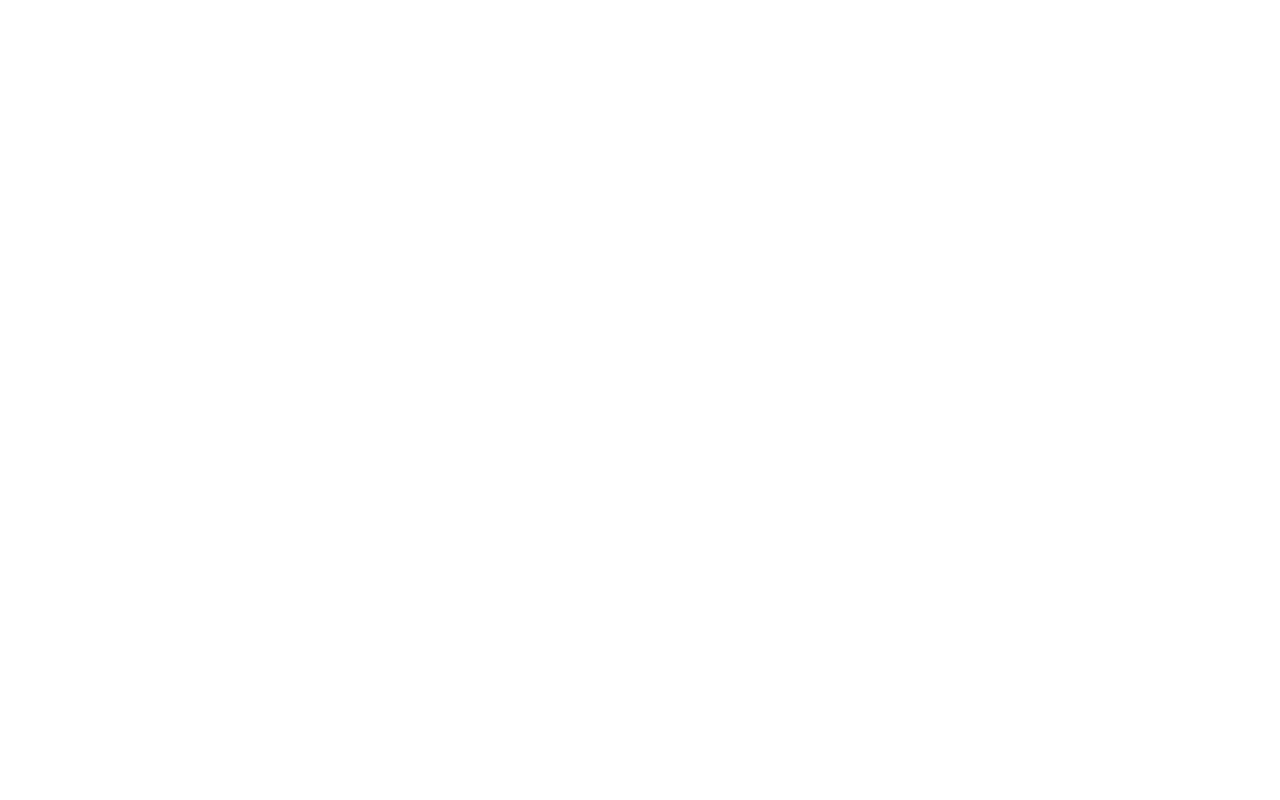
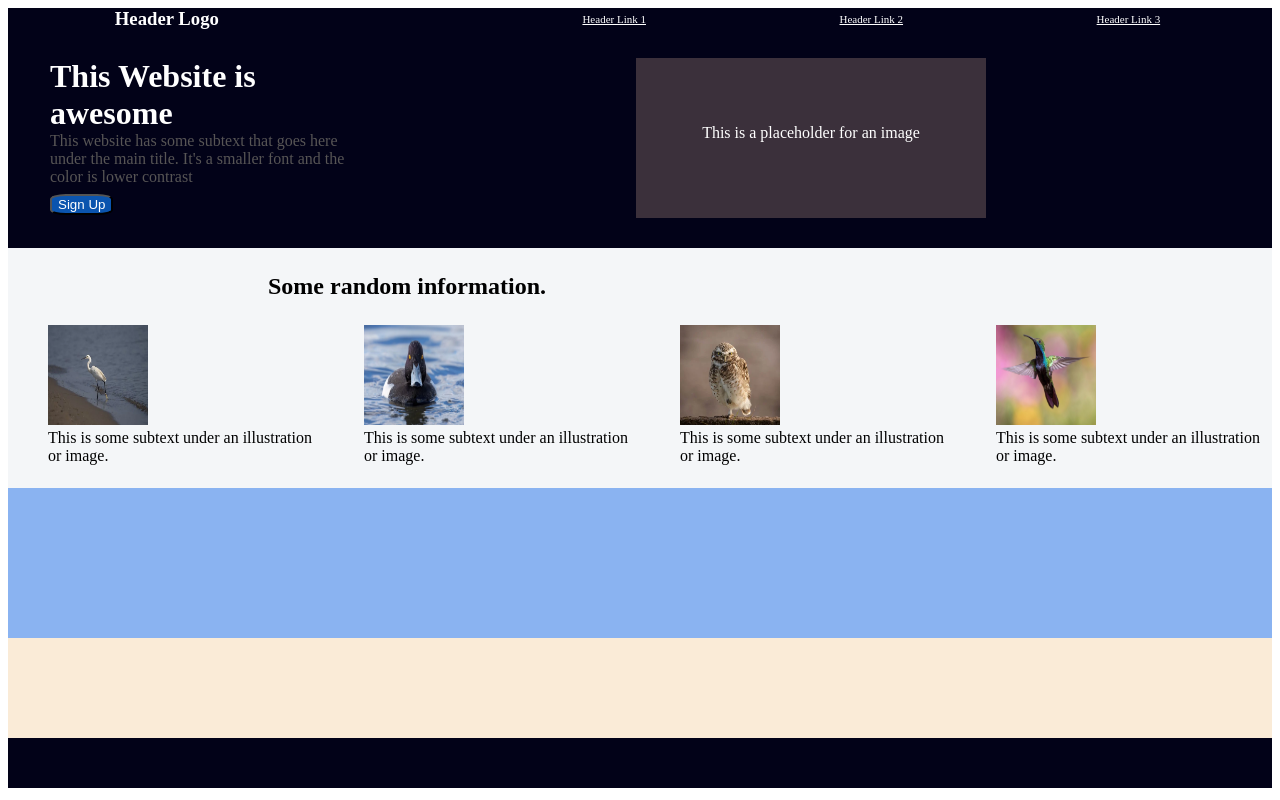
Before and after one commit to Jeff151/odinProject1, a plain HTML site: page index.html in a window 1280 px wide. Drawn offline with Linux system fonts and the light colour scheme.

Commit message:
index.html

```diff
--- a/index.html
+++ b/index.html
@@ -5,8 +5,60 @@
     <meta http-equiv="X-UA-Compatible" content="IE=edge">
     <meta name="viewport" content="width=device-width, initial-scale=1.0">
     <title>Project One</title>
+    <link rel="stylesheet" href="style.css" />
 </head>
-<body>
+
+<header id="header">
+    <div id="linkcontain">
+        <h3 class="logo">Header Logo</h3>
+        <a href="www.google.com">Header Link 1</a>
+        <a href="www.google.com">Header Link 2</a>
+        <a href="www.google.com">Header Link 3</a>
+    </div>
+
+    <div id="allcontain">
+        <div id="awesomecontain">
+            <h1 class="awesome">This Website is awesome</h1>
+            <p class="para">This website has some
+            subtext that goes here under the
+            main title.  It's a smaller font and
+             the color is lower contrast</p>
+            <button id="signup">Sign Up</button>
+        </div>
+
+        <div id="borderph">
+            <div  id="placeholder"><img src="" class="texti">This is a
+             placeholder for an image</img>
+            </div>
+        </div>
+    </div>
+    </header>
+    <body>
+    <div id="belowheader">
+        <div id="bhtitle"><h2>Some random information.</h2>
+        </div>
+        <div id="components">
+            <div id="ct1">
+                <div id="c1"><img src="bird.webp"></div>
+                <div id="t1">This is some subtext under an illustration or image.</div>
+            </div>
+            <div id="ct1">
+                <div id="c2"><img src="duck.webp"></div>
+                <div id="t2">This is some subtext under an illustration or image.</div>
+            </div>
+            <div id="ct1">
+                <div id="c3"><img src="owl.webp"></div>
+                <div id="t2">This is some subtext under an illustration or image.</div>
+            </div>
+            <div id="ct1">
+                <div id="c4"><img src="hummingbird.jpg"></div>
+                <div id="t4">This is some subtext under an illustration or image.</div>
+            </div>
+        </div>
+    </div>
+    <div id="third"></div>
+    <div id="fourth"></div>
+    <div id="footer"></div>
 
 </body>
 </html>
--- a/style.css
+++ b/style.css
@@ -0,0 +1,154 @@
+#header{
+    height: 240px;
+    background-color: rgb(2, 2, 24);
+
+}
+
+#belowheader{
+    height:240px;
+    background-color: rgb(244, 246, 248);
+
+
+
+}
+#third{
+    height: 150px;
+    background-color: rgb(138, 179, 241);
+}
+#fourth{
+    height: 100px;
+    background-color: antiquewhite;
+}
+#footer{
+    height: 50px;
+    background-color: rgb(2, 2, 24);
+}
+#linkcontain{
+    display: flex;
+
+    }
+#linkcontain h3{
+    justify-content: flex-start;
+    color: white;
+    margin: auto;
+    padding-right:200px;
+    padding-left: 25px;
+    }
+
+#linkcontain a{
+    justify-content: flex-end;
+    align-items: baseline;
+    color: white;
+    margin: auto;
+    padding-right:30px;
+    font-size: 11px;
+
+   }
+#allcontain{
+    display: flex;
+
+
+
+}
+#awesomecontain{
+    flex-direction: column;
+
+    width: 300px;
+    height: auto;
+    padding-left: 42px;
+    padding-top: 28px;
+}
+#awesomecontain h1{
+    color: white;
+    margin: auto;
+}
+#awesomecontain p{
+    color: rgb(87, 85, 85);
+    margin:auto;
+    padding-bottom:8px;
+}
+#awesomecontain button{
+
+    background-color: rgba(16, 124, 248, 0.671);
+    color: white;
+    border-radius: 25%;
+
+}
+.signup{
+    color: white;
+}
+#borderph{
+    display: flex;
+    width: 400px;
+    height:216px;
+
+    margin:auto;
+    padding-right: 35px;
+    padding-left: 35px;
+}
+#placeholder{
+    align-items: center;
+    background-color: rgba(117, 95, 95,.5);
+    color:white;
+    width: 350px;
+    height: 160px;
+    text-align:center;
+    justify-content:center;
+    margin: auto;
+
+
+
+}
+.texti{
+    padding-top: 80px;
+
+
+}
+/*belowheader section*/
+#bhtitle h2 {
+
+    /*border:solid red;*/
+    margin: auto;
+    padding-left: 260px;
+
+    padding-top: 25px;
+
+}
+#components{
+    display: flex;
+
+
+}
+
+#ct1{
+
+    flex-direction:column;
+    margin: auto;
+    justify-content: center;
+    align-items:center;
+    padding-left: 40px;
+
+}
+#c1 img{
+    width: 100px;
+    height: 100px;
+    padding-top: 25px;
+}
+#c2 img{
+    width: 100px;
+    height: 100px;
+    padding-top: 25px;
+}
+
+#c3 img{
+    width: 100px;
+    height: 100px;
+    padding-top: 25px;
+
+}
+ #c4 img{
+    width: 100px;
+    height: 100px;
+    padding-top: 25px;
+
+}
```
Also changed, not shown: bird.webp (added), duck.webp (added), hummingbird.jpg (added), meerkat.jpg (added), owl.webp (added).
